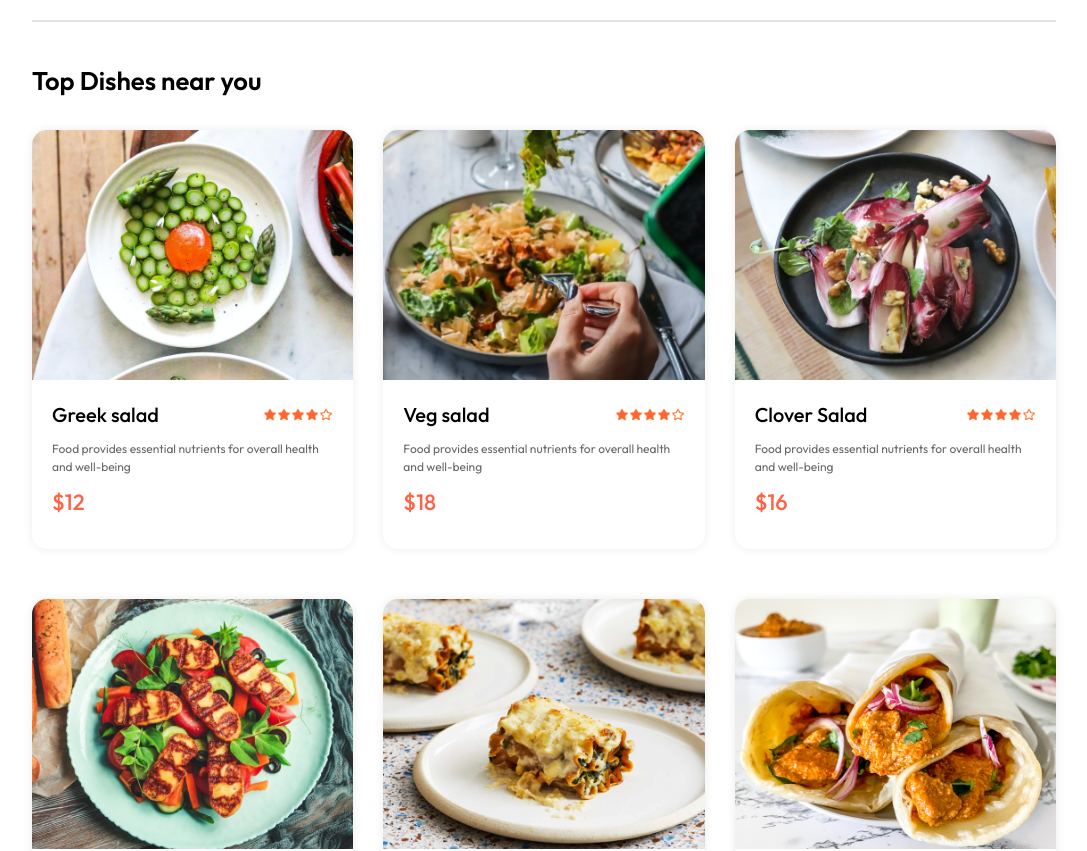
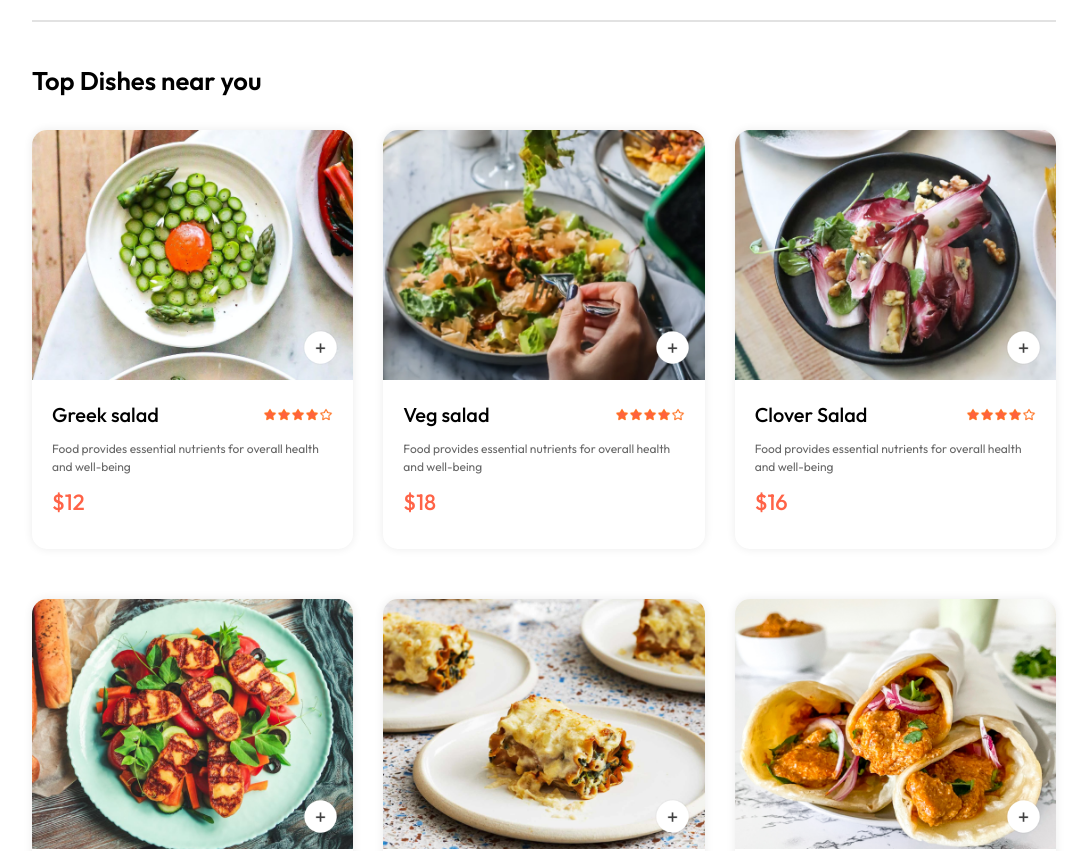
Before and after one commit to SettipalliLikhitha/Food-Delivery, a React (Vite) app: page / in a window 1280 px wide. Shown: the part 900-1751 px from the top of the page, without its empty margins (96-1183 px from the left). Built offline with nearby package versions, Linux system fonts and the light colour scheme.

Commit message:
Add complete food item cards with cart controls

```diff
--- a/src/App.jsx
+++ b/src/App.jsx
@@ -4,9 +4,11 @@
 import PlaceOrder from './pages/PlaceOrder/PlaceOrder'
 import Home from './pages/Home/Home'
 import Cart from './pages/Cart/Cart'
+import Footer from './components/Footer/Footer'
 
 const App = () => {
   return (
+    <>
     <div className='app'>
       <Navbar/>
       <Routes>
@@ -15,6 +17,9 @@
       <Route path="/order" element ={<PlaceOrder/>}/>
       </Routes>
     </div>
+    <Footer/>
+    </>
+
   )
 }
 
--- a/src/components/FoodDisplay/FoodDisplay.jsx
+++ b/src/components/FoodDisplay/FoodDisplay.jsx
@@ -3,14 +3,17 @@
 import { StoreContext } from '../../context/StoreContext'
 import FoodItem from '../FoodItem/FoodItem'
 
-const FoodDisplay = (category) => {
+const FoodDisplay = ({category}) => {
     const {food_list} = useContext(StoreContext)
   return (
     <div className='food-display' id='food-display'>
         <h2>Top Dishes near you</h2>
         <div className='food-display-list'>
             {food_list.map((item, index) =>{
-                return <FoodItem key ={index} id={item._id} name = {item.name} description= {item.description} price = {item.price} image={item.image}/>
+                {console.log(category, item.category)}
+            if(category==="All" || category===item.category){
+            return <FoodItem key ={index} id={item._id} name = {item.name} description= {item.description} price = {item.price} image={item.image}/>
+            }
             })}
         </div>
     </div>
--- a/src/components/FoodItem/FoodItem.css
+++ b/src/components/FoodItem/FoodItem.css
@@ -6,6 +6,7 @@
     transition: 0.3s;
     animation: fadeIn 1s;
 }
+
 .food-item-image{
     width: 100%;
     border-radius: 15px 15px 0px 0px;
@@ -42,3 +43,33 @@
     font-weight: 500;
     margin: 10px 0px;
 }
+.food-item-img-container{
+    position: relative;
+
+}
+
+.food-item-img-container .add{
+    width: 35px;
+    position: absolute;
+    bottom: 15px;
+    right: 15px;
+    cursor: pointer;
+    border-radius:50%;
+
+}
+
+.food-item-counter{
+    position: absolute;
+    bottom: 15px;
+    right: 15px;
+    display: flex;
+    align-items: center;
+    gap: 10px;
+    padding: 6px;
+    border-radius: 50px;
+    background-color: white;
+}
+
+.food-item-counterimg{
+    width: 30px;
+}
--- a/src/components/FoodItem/FoodItem.jsx
+++ b/src/components/FoodItem/FoodItem.jsx
@@ -1,14 +1,24 @@
-import React, { useState } from 'react'
+import React, { useContext, useState } from 'react'
 import './FoodItem.css'
 import { assets } from '../../assets/assets'
+import { StoreContext } from '../../context/StoreContext';
 
 const FoodItem = ({id, name, price, description, image}) => {
- const [itemCount, setItemCount] = useState(0)
+//  const [itemCount, setItemCount] = useState(0);   //no usage as usecontext is used
+ const {cartItems, addToCart, removeFromCart}= useContext(StoreContext)
+
   return (
     <div className='food-item'>
         <div className="food-item-img-container">
             <img className='food-item-image' src={image} alt= ""/>
-
+            {!cartItems[id]
+                ? <img className='add' onClick={()=>addToCart(id)} src={assets.add_icon_white}/>
+                : <div className="food-item-counter">
+                    <img onClick ={()=>removeFromCart(id)}src={assets.remove_icon_red} alt=''/>
+                    <p>{cartItems[id]}</p>
+                    <img onClick={()=>addToCart(id)} src={assets.add_icon_green} alt=''/>
+                </div>
+            }
         </div>
         <div className="food-item-info">
             <div className="food-item-name-rating">
--- /dev/null
+++ b/src/components/Footer/Footer.jsx
@@ -0,0 +1,12 @@
+import React from 'react'
+import './Footer.css'
+import { assets } from '../../assets/assets'
+const Footer = () => {
+  return (
+    <div className='footer' id='footer'>
+
+    </div>
+  )
+}
+
+export default Footer
--- a/src/context/StoreContext.jsx
+++ b/src/context/StoreContext.jsx
@@ -1,10 +1,31 @@
-import { createContext } from "react";
+import { createContext, useEffect, useState } from "react";
 import { food_list } from "../assets/assets";
 export const StoreContext = createContext(null);
 
 const StoreContextProvider = (props) =>{
+
+    const [cartItems, setCartItems] = useState({});
+
+    const addToCart = (itemId) =>{
+        if(!cartItems[itemId]){
+            setCartItems((prev)=>({...prev, [itemId] :1}))
+        }else{
+            setCartItems((prev)=>({...prev, [itemId] : prev[itemId] +1}))
+        }
+    }
+    const removeFromCart = (itemId) =>{
+        setCartItems((prev)=>({...prev, [itemId] :prev[itemId]-1}))
+    }
+    useEffect(()=>{
+        console.log(cartItems);
+    },[cartItems])
+
     const contextValue = {
-        food_list
+        food_list,
+        cartItems,
+        setCartItems,
+        addToCart,
+        removeFromCart
     }
     return(
         <StoreContext.Provider value={contextValue}>
```
Also changed, not shown: src/components/Footer/Footer.css (added).
